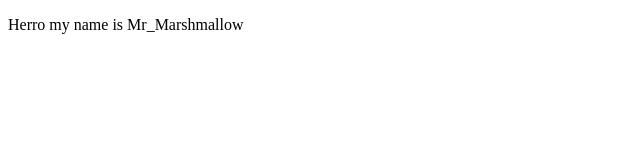
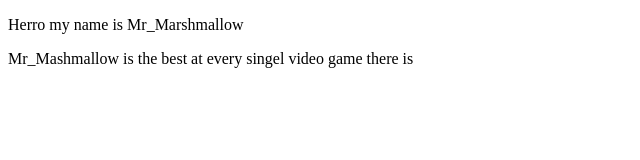
Before and after one commit to MrMashmallow/Desktop, a plain HTML site: page index.html in a window 1280 px wide. Shown: the whole page, without its empty margins (0-640 px from the left). Drawn offline with Linux system fonts and the light colour scheme.

Commit message:
Added comment
about Mr_Marshmallow

```diff
--- a/index.html
+++ b/index.html
@@ -7,5 +7,6 @@
 
 <body>
 <p>Herro my name is Mr_Marshmallow</p>
+<p> Mr_Mashmallow is the best at every singel video game there is</p>
 </body>
 </html>
```
